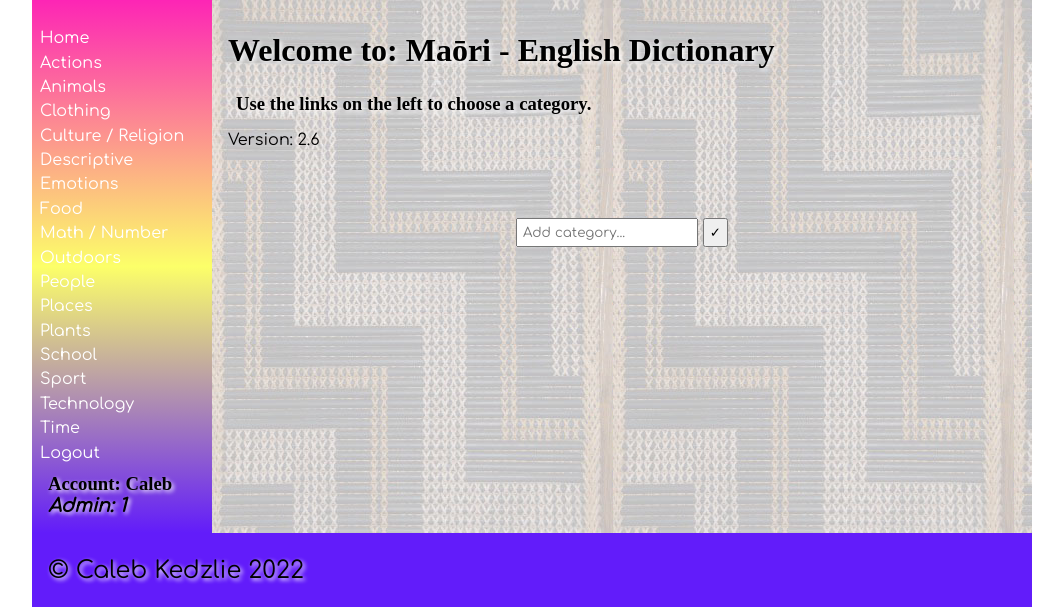
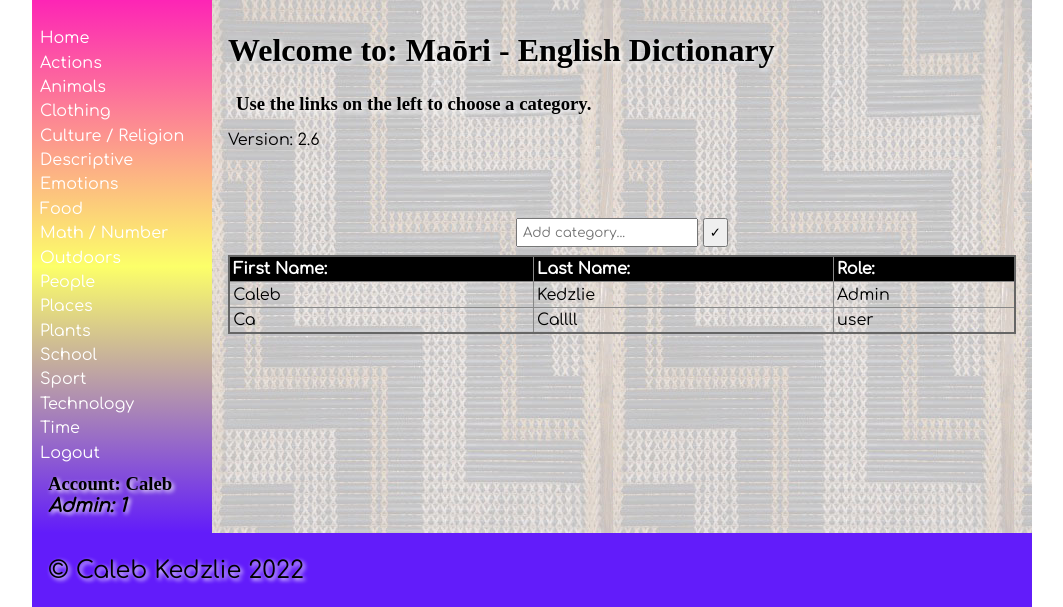
Before and after one commit to Caleb-Kedzlie/Maori-Dictionary-Website, a Flask app: page / in a window 1280 px wide. Shown: the part 143-750 px from the top of the page, without its empty margins (108-1171 px from the left). Run offline with Flask 2, Linux system fonts and the light colour scheme; a user stored in the database is signed in; data comes from the database, SQL or seed files in the repository; both versions use the stored data as it was after the commit; some web fonts are replaced.

Commit message:
Improvements on admin roles and home page information.

```diff
--- a/Maori Dictionary/app.py
+++ b/Maori Dictionary/app.py
@@ -52,10 +52,25 @@ def get_categories():
     return categories_table
 
 
+def get_users():
+    # Creates the connection to the database.
+    con = create_connection(DB_NAME)
+
+    # Gets the values from the categories table.
+    query = "SELECT fname, lname, admin FROM users"
+    cur = con.cursor()
+    cur.execute(query)
+    # Sets the fetched database variables into a table called user_table.
+    user_table = cur.fetchall()
+    con.close()
+    # Returns the user table to other functions.
+    return user_table
+
+
 @app.route('/')
 def render_homepage():
     # Runs the main home page with all the variables inserted into the render template.
-    return render_template('home.html', table=get_dictionary(), categories=get_categories(),
+    return render_template('home.html', table=get_dictionary(), categories=get_categories(), users=get_users(),
                            logged_in=is_logged_in(), name=session.get('first_name'), admin=session.get('admin'))
 
 
--- a/Maori Dictionary/templates/home.html
+++ b/Maori Dictionary/templates/home.html
@@ -18,5 +18,32 @@
         <input type="submit" name="button" value="✓">
     </div>
 </form>
+
+
+<div class="table"> <!-- div with class table. -->
+    <table>
+        <tr>
+            <th>First Name:</th>
+            <th>Last Name:</th>
+            <th>Role:</th>
+        </tr>
+        <!-- Extracts the first name, last name role from the users table sent from app.py -->
+        {% for fname, lname, admin in users: %}
+        <tr>
+            <td>{{ fname }}</td>
+            <td>{{ lname }}</td>
+            <!-- Shows if the users are owner, admin or user based on their admin variable -->
+            {% if admin == 2: %}
+            <td>Owner</td>
+            {% elif admin == 1: %}
+            <td>Admin</td>
+            {% else: %}
+            <td>user</td>
+            {% endif %}
+        </tr>
+        {% endfor %}
+    </table>
+</div>
+
 {% endif %}
 {% endblock %}
--- a/Maori Dictionary/templates/main.html
+++ b/Maori Dictionary/templates/main.html
@@ -6,7 +6,7 @@
 
 {% block main %}
 
-<div class="table"> <!-- div with class product-box and colored by id. -->
+<div class="table"> <!-- div with the table class. -->
     <table>
         <tr>
             <th>Maori:</th>
@@ -16,7 +16,7 @@
             <th>Image:</th>
         </tr>
 
-        <!-- Compare the items in the table with the current selected category, if valid then it gets presented. -->
+        <!-- Compare the items in the table from app.py with the current category, if equal then it gets presented. -->
         {% for items in table %}
             {% if items[3].capitalize() == current: %}
                 <tr>
```
Also changed, not shown: Maori Dictionary/dictionary.db.
